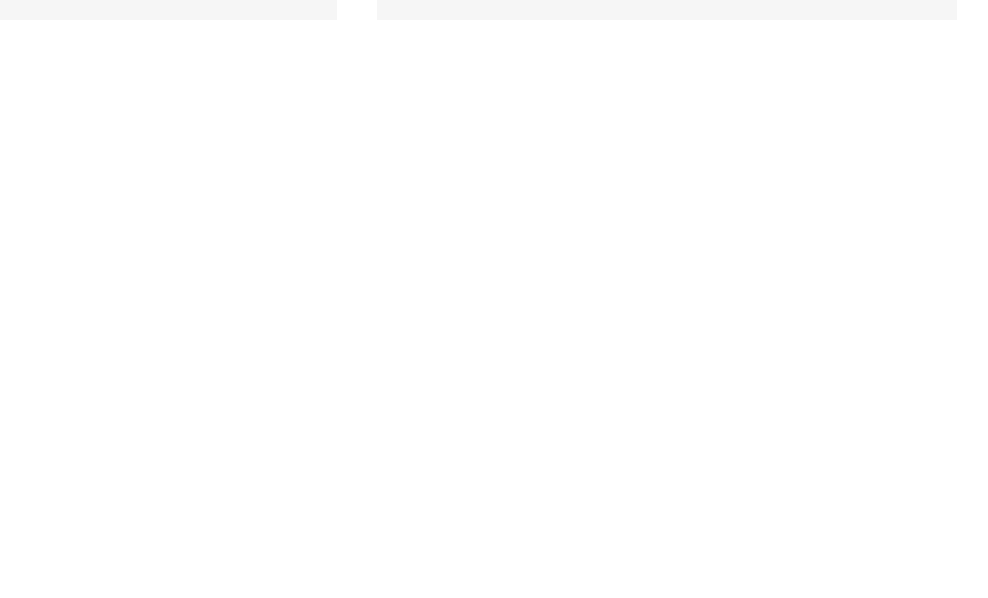
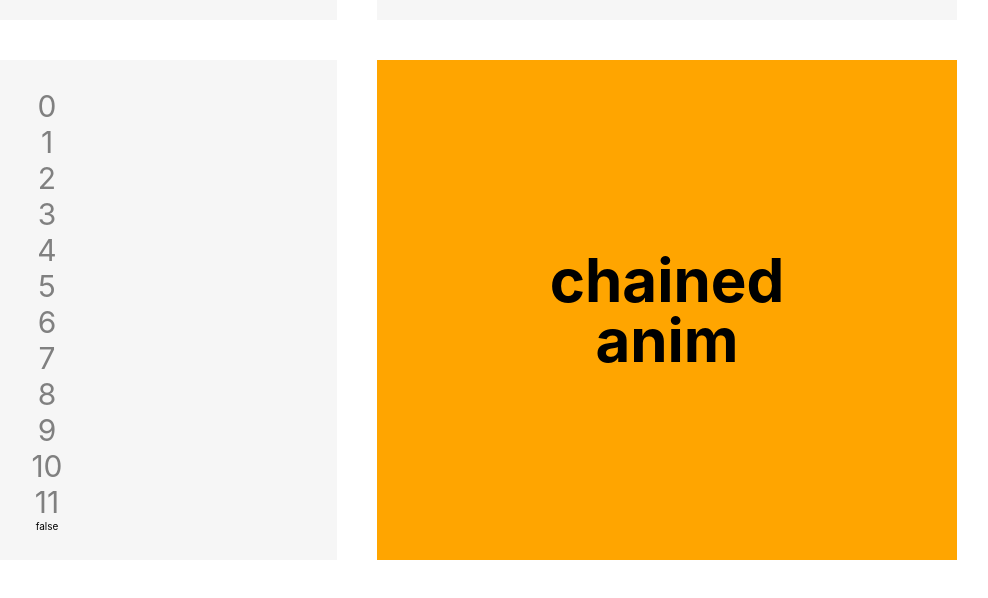
Before and after one commit to k2project/react-spring-exc, a React (Create React App) app: page / in a window 1280 px wide. Shown: the part 1184-1782 px from the top of the page, without its empty margins (283-1271 px from the left). Before the commit the page ends 1382 px from the top, so only its background shows below. Built offline with nearby package versions, Linux system fonts and the light colour scheme.

Commit message:
Project4

```diff
--- a/src/App.js
+++ b/src/App.js
@@ -7,6 +7,8 @@ import Project3 from './projects/Project3/Project3';
 import Project4 from './projects/Project4/Project4';
 import Project5 from './projects/Project5/Project5';
 import Project6 from './projects/Project6/Project6';
+import Project7 from './projects/Project7/Project7';
+
 
 function App() {
   return (
@@ -15,9 +17,10 @@ function App() {
           <div className="Projects">
               <Project1/>
               <Project2/>
-              {/* <Project3/> */}
               <Project5/>
               <Project6/>
+              <Project7/>
+              <Project4/>
           </div>
       </div>
   );
--- a/src/projects/Project1/Project1.js
+++ b/src/projects/Project1/Project1.js
@@ -1,6 +1,6 @@
 import React, {useState} from 'react';
 import './Project1.scss';
-import {useSpring, animated, interpolate} from 'react-spring';
+import {useSpring, animated} from 'react-spring';
 
 function Project1(){
     const [toggled, setToggled] = useState(false);
--- a/src/projects/Project4/Project4.js
+++ b/src/projects/Project4/Project4.js
@@ -1,22 +1,23 @@
 import React, {useState,useEffect} from 'react'
 import './Project4.scss'
-import { useSpring, animated } from 'react-spring'
+import { useSpring, animated, config} from 'react-spring'
 
-const calc = (x, y) => [x - window.innerWidth / 2, y - window.innerHeight / 2]
-const trans1 = (x, y) => `translate3d(${x / 10}px,${y / 10}px,0)`
+const calc = (x, y, z) => [x - window.innerWidth / 2, y - window.innerHeight / 2, z]
+const trans1 = (x, y, z) => `translate3d(${x/10}px,${y/10}px,${z}px)`
 const trans2 = (x, y) => `translate3d(${x / 8 + 35}px,${y / 8 - 230}px,0)`
 const trans3 = (x, y) => `translate3d(${x / 6 - 250}px,${y / 6 - 200}px,0)`
 const trans4 = (x, y) => `translate3d(${x / 3.5}px,${y / 3.5}px,0)`
 
 const Project4 = () => {
-    const [props, set] = useSpring(() => ({ xy: [0, 0], config: { mass: 10, tension: 550, friction: 140 } }))
+    const style = useSpring({
+        to: [ {width:'100%'},{left:'100%'},{top:'100%', config:{duration:10}}, {left:'0%', config:{duration:10}},{background:'orange'},{top:'0%', config:config.default}],
+        from: { width:'0%', left:'0%', top:'0%', background:'yellow'},
+
+    });
      return (
-       <div class="Project Project4 " onMouseMove={e => set({ xy: calc(e.clientX, e.clientY) })}>
-         <animated.div className="card1" style={{ transform: props.xy.interpolate(trans1) }} />
-         <animated.div className="card2" style={{ transform: props.xy.interpolate(trans2) }} />
-         <animated.div className="card3" style={{ transform: props.xy.interpolate(trans3) }} />
-         <animated.div className="card4" style={{ transform: props.xy.interpolate(trans4) }} />
-       </div>
+        <div className="Project Project4">
+             <animated.span  style={style}>chained <br/> anim</animated.span>
+        </div>
      )
 };
 export default Project4;
--- a/src/projects/Project4/Project4.scss
+++ b/src/projects/Project4/Project4.scss
@@ -7,6 +7,18 @@
         align-content: center;
         display: grid;
         font-size: 3rem;
+    }
+    span{
+        display: inline-block;
+        position: absolute;
+        width: 5rem;
+        height: 100%;
+        background: yellow;
+        display: grid;
+        align-content: center;
+        font-size: 6rem;
+        font-weight: bolder;
+        line-height: 1;
     }
 }
 
--- a/src/projects/Project5/Project5.js
+++ b/src/projects/Project5/Project5.js
@@ -9,7 +9,7 @@ function Project5(){
 
     const trail = useTrail(list.length, {
             from:{x:0},
-            x:toggled? 1: 0,
+            to:{x:toggled? 1: 0},
             config:{duration:3000}
     })
 
--- a/src/projects/Project6/Project6.scss
+++ b/src/projects/Project6/Project6.scss
@@ -4,6 +4,7 @@
     font-weight: bold;
     font-family: Arial, sans-serif;
     padding-top: 13rem;
+    overflow: hidden;
     span{
         display: inline-block;
         z-index: 2;
--- /dev/null
+++ b/src/projects/Project7/Project7.js
@@ -0,0 +1,50 @@
+import React, {useState, useEffect} from 'react';
+import './Project7.scss';
+import {useSpring, animated, useTrail,config } from 'react-spring';
+
+function Project7(){
+    const [clicked, setClicked] = useState(false);
+
+    const trail = useTrail(12, {
+            from:{x:0},
+            x:clicked? 1: 0,
+            config:{
+                duration:3000,
+                gentle:true,
+            }
+    })
+
+    const rays= trail.map((props, index) => {
+        return (
+          <animated.span
+            key={'ray'+index}
+            style={{
+                // transform:props.x
+                // .interpolate({range:[0,.1,.3, .5,1],output:[1,.8,1.5,1,1]})
+                // .interpolate(x=>`scale(${x})`),
+                // transform:props.x
+                // .interpolate({range:[0,1],output:['0','-100' ]})
+                // .interpolate((x)=>`translate3d(${x}px, 50px, 0px)`),
+                // transform:props.x
+                // .interpolate({range:[0,1],output:[[2,25],[1,50]]})
+                // .interpolate([x,y],(x,y)=>console.log(y)),
+                // transform:props.x
+                // .interpolate({range:[0,1],output:[[0,0],[250, -50]]})
+                // .interpolate(([x,y])=>`translate3d(${x}px, ${y}px, 0px)`),
+                color:props.x.interpolate({range:[0,.2,.4,.6,.8,1],output:['grey', '#004AF2', '#027A27', '#F3E200', '#F71B3C', '#111']}),
+            }}
+          >
+            {index}
+        </animated.span>
+        )
+    });
+
+    return(
+        <div className= "Project Project7" onClick={()=>setClicked(true)}>
+            {rays}
+            {clicked.toString()}
+        </div>
+    )
+}
+
+export default Project7;
--- /dev/null
+++ b/src/projects/Project7/Project7.scss
@@ -0,0 +1,10 @@
+@import './../../App.scss';
+.Project7{
+    span{
+        display: inline-block;
+        font-size: 3rem;
+        // position: absolute;
+        // top: 5rem;
+        // left: 50%;
+    }
+}
```
